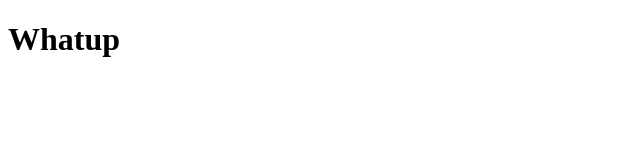
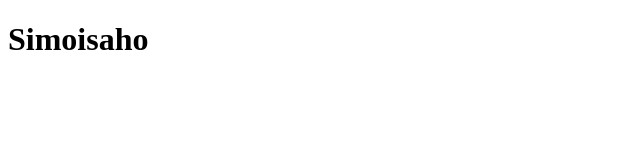
Before and after one commit to simonboegs/climateproject, a plain HTML site: page index.html in a window 1280 px wide. Shown: the full height of the page, 0-640 px from the left. Drawn offline with Linux system fonts and the light colour scheme.

Commit message:
tilmancommit

```diff
--- a/index.html
+++ b/index.html
@@ -5,5 +5,5 @@
 </head>
 
 <body>
-    <h1>Whatup</h1>
+    <h1>Simoisaho</h1>
 </body>
```
